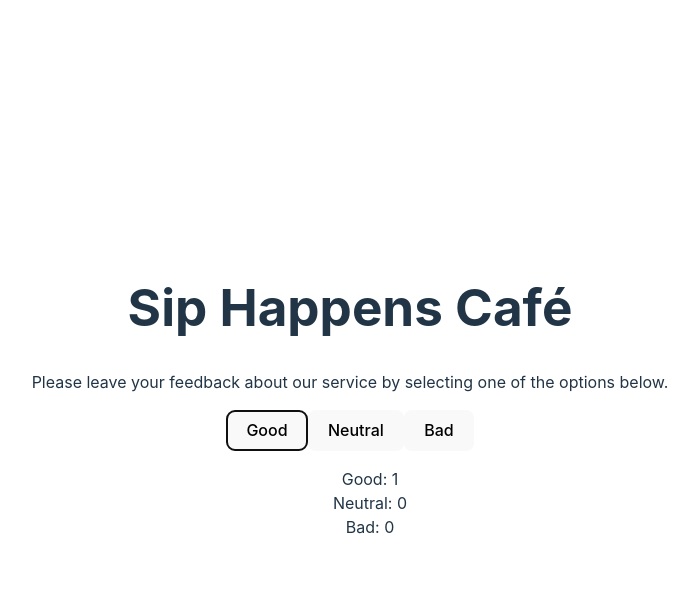
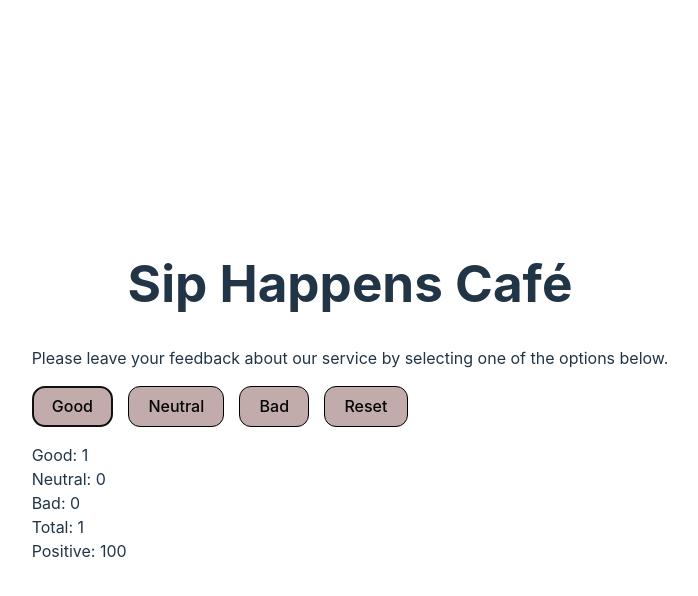
Before and after one commit to Maiia11/goit-react-hw-02, a React (Vite) app: page / in a window 1280 px wide. Both pictures are taken after a click on the button "Good". Shown: the top 596 px of the page, without its empty margins (290-988 px from the left). Built offline with nearby package versions, Linux system fonts and the light colour scheme.

Commit message:
add style

```diff
--- a/src/components/App/App.jsx
+++ b/src/components/App/App.jsx
@@ -1,5 +1,5 @@
 
-import { useState } from 'react'
+import { useEffect, useState } from 'react'
 import Descriptions from '../Descriptions/Descriptions'
 import './App.css'
 import Feedback from '../Feedback/Feedback'
@@ -7,15 +7,28 @@ import Options from '../Options/Options'
 import Notification from '../Notification/Notification'
 
 
+function App() {
+
+  const createInitialFeedback = () => {
+  const localFeedback = localStorage.getItem('feedback')
+  return localFeedback ? JSON.parse(localFeedback) : { good: 0, neutral: 0, bad: 0}
+  }
+
+  const [state, setState] = useState(()=> createInitialFeedback())
 
 
-function App() {
+  useEffect(() => {
+    localStorage.setItem('feedback', JSON.stringify(state))
+  }, [state])
 
-  const [state, setState] = useState({
+
+  const resetButton = () => {
+    setState({
     good: 0,
     neutral: 0,
     bad: 0
-  })
+    })
+  }
 
 
   const updateFeedback = feedbackType => {
@@ -24,30 +37,18 @@ function App() {
   }
 
   const totalFeedback = state.good + state.neutral + state.bad;
-
-  console.log(totalFeedback);
-
-
+  const positiveFeedback = Math.round((state.good / totalFeedback) * 100);
 
   return (
     <>
       <Descriptions />
 
-      <Options updateFeedback={updateFeedback} />
-      {(totalFeedback > 0) && <Feedback state={state} />}
+      <Options updateFeedback={updateFeedback} totalFeedback ={totalFeedback} resetButton={resetButton} />
+      {(totalFeedback > 0) && <Feedback state={state} totalFeedback={totalFeedback} positiveFeedback={positiveFeedback} />}
 
-      <Notification totalFeedback={totalFeedback}/>
-
-
-
-
-
-
+      <Notification totalFeedback={totalFeedback} />
 
     </>
-
-
-
 
   )
 }
--- a/src/components/Feedback/Feedback.jsx
+++ b/src/components/Feedback/Feedback.jsx
@@ -1,12 +1,15 @@
+import css from "./Feedback.module.css";
 
-const Feedback = ({state}) =>{
+const Feedback = ({state, totalFeedback, positiveFeedback}) =>{
 
     return (
         <div>
-        <ul>
+        <ul className={css.feedbackList}>
           <li> Good: { state.good}</li>
           <li> Neutral: { state.neutral}</li>
-          <li> Bad: { state.bad }</li>
+          <li> Bad: {state.bad}</li>
+          <li> Total: {totalFeedback}</li>
+          <li>Positive: {positiveFeedback }</li>
         </ul>
     </div>
     )
--- /dev/null
+++ b/src/components/Feedback/Feedback.module.css
@@ -0,0 +1,4 @@
+.feedbackList {
+    padding-left: 0;
+    text-align: left;
+}
--- a/src/components/Notification/Notification.jsx
+++ b/src/components/Notification/Notification.jsx
@@ -1,9 +1,11 @@
+import css from './Notification.module.css'
+
 const Notification = ({ totalFeedback }) => {
     if (totalFeedback === 0) {
-        return(
+        return (
             <>
-                <p> No feedback yet </p>
-                </>
+                <p className={css.message}> No feedback yet </p>
+            </>
             )
 
     }
--- /dev/null
+++ b/src/components/Notification/Notification.module.css
@@ -0,0 +1,4 @@
+.message{
+    padding-left: 0;
+    text-align: left;
+}
--- a/src/components/Options/Options.jsx
+++ b/src/components/Options/Options.jsx
@@ -1,12 +1,15 @@
-const Options = ({ updateFeedback }) => {
+import css from './Options.module.css'
 
+const Options = ({ updateFeedback, totalFeedback, resetButton }) => {
 
     return (
-        <>
-        <button onClick={() => updateFeedback ('good')}>Good</button>
-         <button onClick={() => updateFeedback ('neutral')}>Neutral</button>
-        <button onClick={() => updateFeedback ('bad')}>Bad</button>
-        </>
+        <div className={css.btnContainer}>
+        <button className={css.btn} onClick={() => updateFeedback ('good')}>Good</button>
+        <button className={css.btn} onClick={() => updateFeedback ('neutral')}>Neutral</button>
+        <button className={css.btn} onClick={() => updateFeedback('bad')}>Bad</button>
+        {totalFeedback > 0 && <button className={css.btn} onClick={resetButton}>Reset</button>}
+
+        </div>
 
     )
 }
--- /dev/null
+++ b/src/components/Options/Options.module.css
@@ -0,0 +1,12 @@
+.btnContainer{
+    display: flex;
+    gap: 15px;
+
+}
+
+.btn{
+    border: 1px solid black;
+    border-radius: 12px;
+    background-color: rgb(193, 171, 171);
+    color: rgb(5, 5, 5);
+}
--- a/src/index.css
+++ b/src/index.css
@@ -28,6 +28,7 @@ body {
   place-items: center;
   min-width: 320px;
   min-height: 100vh;
+  padding-left: 0;
 }
 
 h1 {
```
